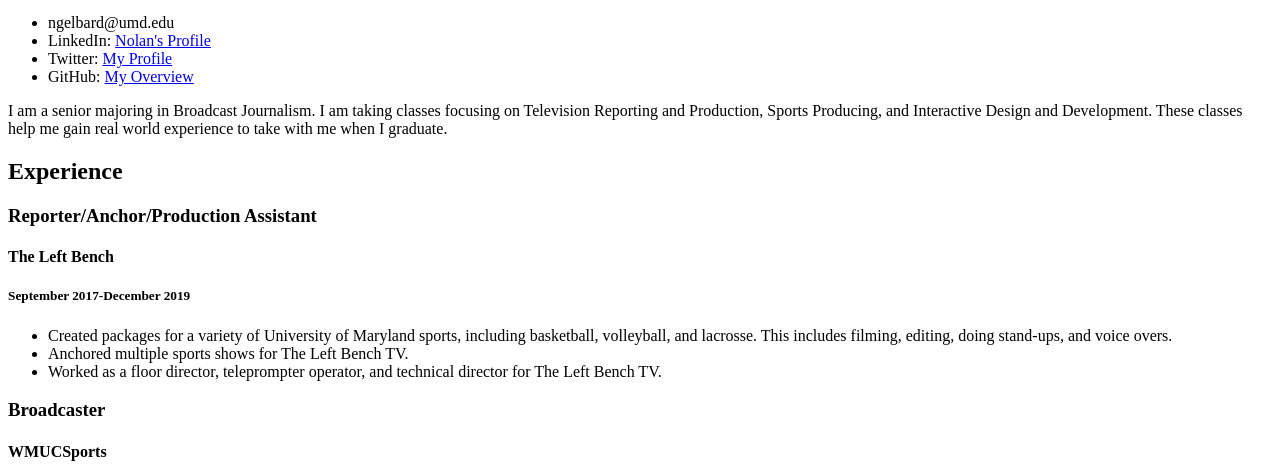
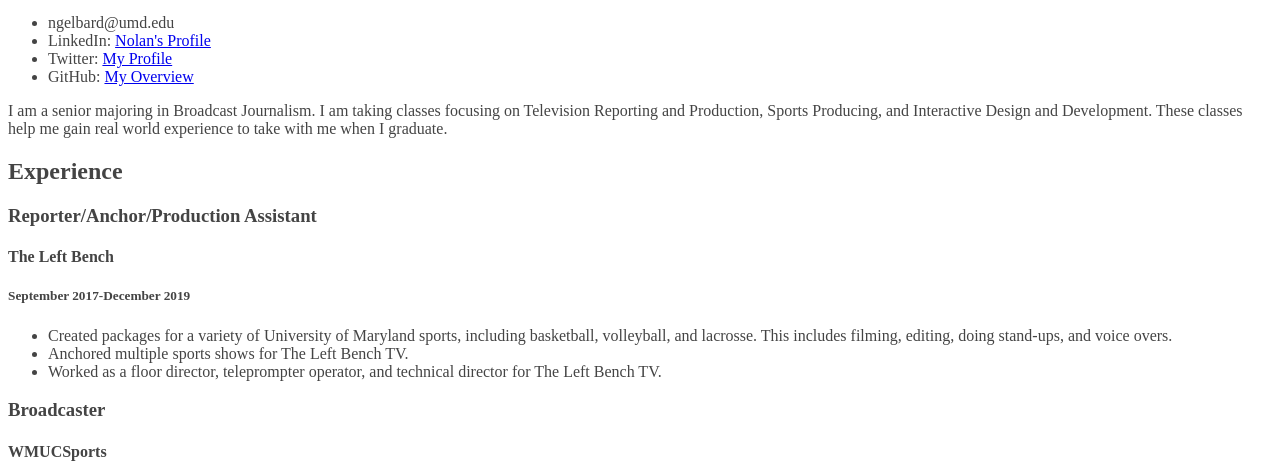
Before and after one commit to ngelbard/Nolan-Gelbard-JOUR352, a plain HTML site: page Resume/resume-css-1.html in a window 1280 px wide. Shown: the part 337-801 px from the top of the page. Drawn offline with Linux system fonts and the light colour scheme.

Commit message:
Update style.css

```diff
--- a/Resume/style.css
+++ b/Resume/style.css
@@ -1,4 +1,19 @@
 p {
-  font-size:
-  color:
+  color: #444;
 }
+
+body {
+  color: #444;
+}
+
+h1 {
+  color: #444;
+}
+
+h2 {
+  color: #444;
+}
+
+h3 {
+  color: #444;
+}
```
